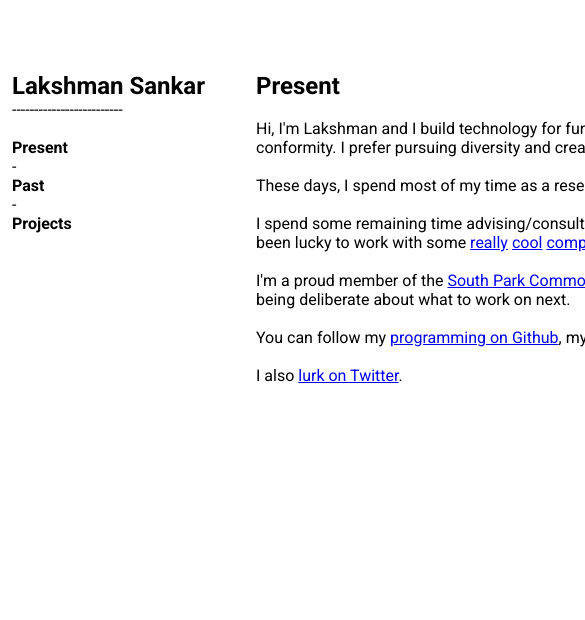
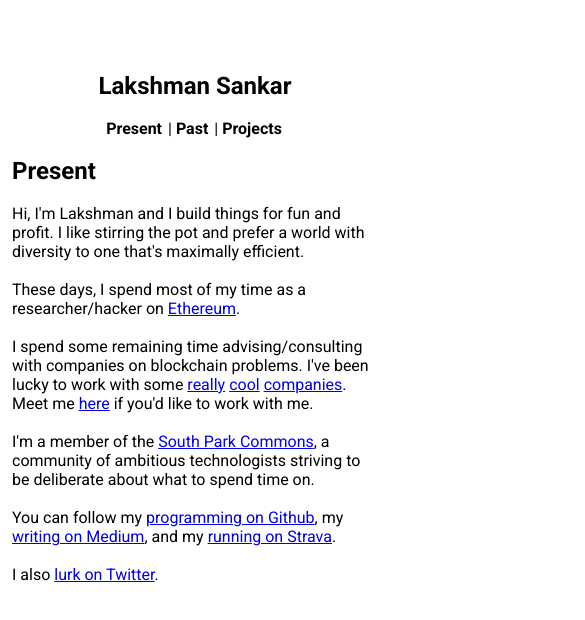
Before and after one commit to lsankar4033/lsankar.xyz, a Vue app: page /past in a window 390 px wide. Shown: the top 620 px of the page, 585 px wide, since content can reach past the window. Built offline with nearby package versions, Linux system fonts and the light colour scheme.

Commit message:
Make site mobile responsive

```diff
--- a/src/App.vue
+++ b/src/App.vue
@@ -2,14 +2,11 @@
   <div id="main">
     <v-container>
       <v-row class="mb-6" no-gutters>
-        <v-col :cols="3">
-          <div id="nav">
+        <v-col class="nav" id="desktop-nav" :cols="3">
           <router-link to="/">
             <h2>Lakshman Sankar</h2>
           </router-link>
-            -------------------------
 
-            <br />
           <br />
 
           <router-link to="/">Present</router-link>
@@ -25,7 +22,23 @@
           <br />
 
           <router-link to="/projects">Projects</router-link>
-          </div>
+        </v-col>
+
+        <v-col class="nav" id="mobile-nav" :cols="12">
+          <router-link to="/">
+            <h2>Lakshman Sankar</h2>
+          </router-link>
+
+          <br />
+
+          <router-link to="/">Present</router-link>
+          |
+          <router-link to="/past">Past</router-link>
+          |
+          <router-link to="/projects">Projects</router-link>
+
+          <br />
+          <br />
         </v-col>
 
         <v-col :cols="auto">
@@ -37,20 +50,36 @@
 </template>
 
 <style>
+@media (max-width: 768px) {
+  #desktop-nav {
+    display: none;
+  }
+}
+
+@media (min-width: 768px) {
+  #mobile-nav {
+    display: none;
+  }
+}
+
+#mobile-nav {
+  text-align: center;
+}
+
 #main {
-  width: 1000px;
   margin: 0 auto;
   font-family: "Roboto", sans-serif;
   padding-top: 60px;
 }
 
-#nav a {
+.nav a {
   color: #000;
   text-decoration: none;
   font-weight: bold;
+  margin-right: 2px;
 }
 
-#nav a:hover {
+.nav a:hover {
   color: #3e434a;
 }
 </style>
--- a/src/views/Present.vue
+++ b/src/views/Present.vue
@@ -4,9 +4,9 @@
     <br />
 
     <p>
-      Hi, I'm Lakshman and I build technology for fun and profit. I'm drawn to
-      stirring the pot and resisting conformity. I prefer pursuing diversity and
-      creativity to pursuing optimality.
+      Hi, I'm Lakshman and I build things for fun and profit. I like stirring
+      the pot and prefer a world with diversity to one that's maximally
+      efficient.
     </p>
 
     <br />
@@ -19,7 +19,7 @@
     <br />
 
     <p>
-      I spend some remaining time advising/consulting with companies on their
+      I spend some remaining time advising/consulting with companies on
       blockchain problems. I've been lucky to work with some
       <a href="https://rarebits.io">really</a>&nbsp;<a
         href="https://www.lumina.app"
@@ -32,10 +32,10 @@
     <br />
 
     <p>
-      I'm a proud member of the
+      I'm a member of the
       <a href="https://www.southparkcommons.com">South Park Commons</a>, a
-      community of ambitious technologists focused on being deliberate about
-      what to work on next.
+      community of ambitious technologists striving to be deliberate about what
+      to spend time on.
     </p>
 
     <br />
```
Lines whose indentation alone changed are shown as unchanged.
